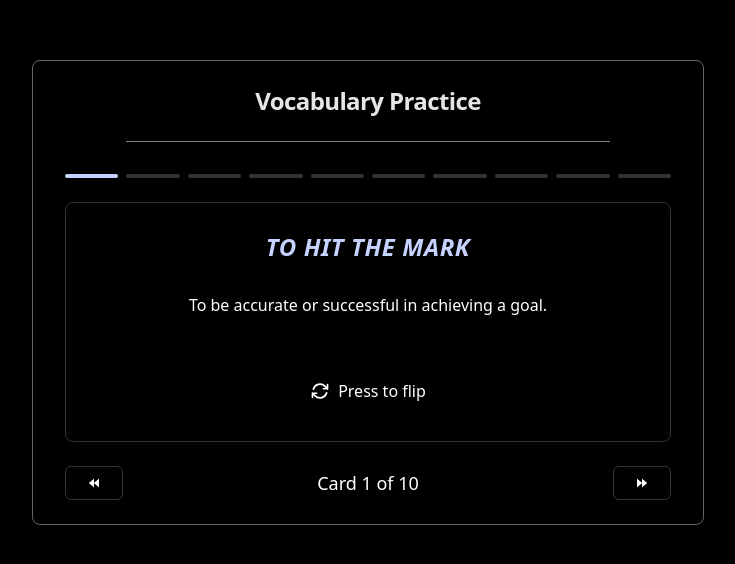
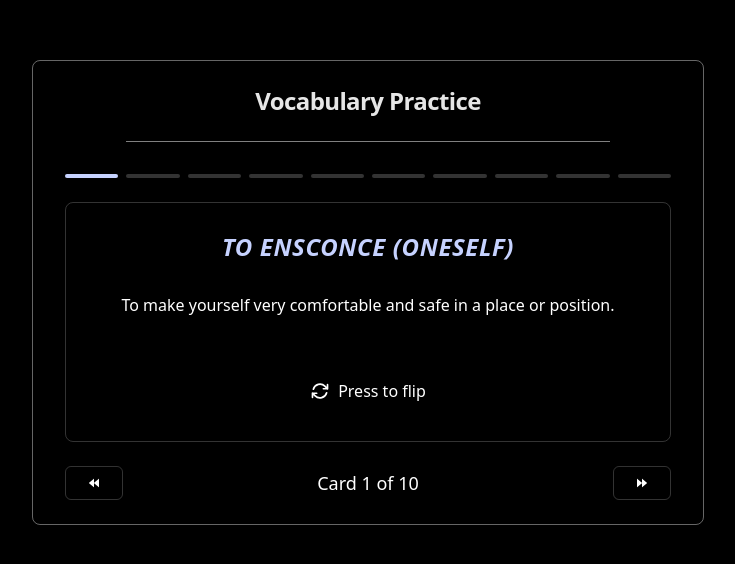
Before and after one commit to deregowskipiotr/fishka, a React (Vite) app: page / in a window 1280 px wide. Shown: the part 108-672 px from the top of the page, without its empty margins (272-1007 px from the left). Built offline with nearby package versions, Linux system fonts and the light colour scheme.

Commit message:
another new words

```diff
--- a/src/constants/index.ts
+++ b/src/constants/index.ts
@@ -8,63 +8,85 @@ export interface VocabularyWord {
 
 export const vocabularyWords: VocabularyWord[] = [
   {
-    word: "to hit the mark",
-    explanation: "To be accurate or successful in achieving a goal.",
-    example: "The team's new strategy helped them hit the mark and win the game.",
-    example1: "Her precise analysis hit the mark perfectly, resolving the longstanding debate among experts."
+    word: "to ensconce (oneself)",
+    explanation:
+      "To make yourself very comfortable and safe in a place or position.",
+    example:
+      "After a long day, I like to ensconce myself on the sofa with a good book.",
+    example1:
+      "She ensconced herself in the armchair by the fireplace, wrapped in a blanket, and completely disappeared into her novel.",
   },
   {
-    word: "blatantly",
-    explanation: "In an obvious way, without trying to hide it.",
-    example: "He blatantly ignored the rules by parking in the wrong place.",
-    example1: "The politician blatantly disregarded ethical norms, sparking widespread public outrage."
+    word: "tepid",
+    explanation:
+      "Slightly warm, not hot; also used to describe a reaction that is not very enthusiastic.",
+    example: "The coffee was tepid, so I asked for a fresh cup.",
+    example1:
+      "The audience gave a rather tepid response to the speech, which suggested they were not particularly impressed.",
   },
   {
-    word: "endeavour",
-    explanation: "An effort or attempt to achieve something.",
-    example: "Her endeavour to learn English paid off after months of study.",
-    example1: "The collective endeavour of scientists worldwide accelerated the vaccine's development amid the crisis."
+    word: "chiselled",
+    explanation:
+      "Having very clear, strong facial features (often used to describe a handsome face).",
+    example: "He has a chiselled jaw and looks like a movie star.",
+    example1:
+      "The actor’s chiselled features and intense gaze made him instantly recognisable in every frame of the film.",
   },
   {
-    word: "therein",
-    explanation: "In that place, document, or thing mentioned.",
-    example: "The book explains the rules, and the answers are therein.",
-    example1: "The contract specifies obligations, with penalties detailed therein for non-compliance."
+    word: "boisterous",
+    explanation:
+      "Loud, energetic, and a bit wild; often used for children, parties, or weather.",
+    example:
+      "The children were so boisterous that the teacher had to ask them to be quieter.",
+    example1:
+      "The boisterous crowd at the concert sang along at the top of their voices, creating an electric atmosphere.",
   },
   {
-    word: "auspicious",
-    explanation: "Favorable or promising good luck.",
-    example: "The sunny weather was an auspicious start to the wedding day.",
-    example1: "The auspicious alignment of market trends and innovation propelled the startup to unprecedented success."
+    word: "to root for",
+    explanation:
+      "To support or cheer for someone, especially in a competition or difficult situation.",
+    example: "I always root for the underdog in sports matches.",
+    example1:
+      "Despite the odds, the whole nation was rooting for the young athlete to win the final race.",
   },
   {
-    word: "inception",
-    explanation: "The beginning or start of something.",
-    example: "Since the inception of the club, it has grown a lot.",
-    example1: "From its inception, the policy has undergone rigorous scrutiny and iterative refinements."
+    word: "feast for the eyes",
+    explanation:
+      "Something very beautiful to look at; a very attractive sight.",
+    example: "The sunset over the sea was a real feast for the eyes.",
+    example1:
+      "The palace gardens, with their perfectly arranged flowers and fountains, were a true feast for the eyes.",
   },
   {
-    word: "fierce",
-    explanation: "Very strong, intense, or aggressive.",
-    example: "There was fierce competition between the two teams.",
-    example1: "Fierce geopolitical tensions underscored the fragility of international alliances."
+    word: "deleterious",
+    explanation:
+      "Harmful, especially in a way that is not immediately obvious.",
+    example: "Smoking has a deleterious effect on your health.",
+    example1:
+      "The report highlighted the deleterious impact of long‑term stress on both mental and physical well‑being.",
   },
   {
-    word: "eradication",
-    explanation: "Complete removal or destruction of something bad.",
-    example: "The eradication of weeds made the garden look better.",
-    example1: "Global efforts toward the eradication of polio exemplify coordinated public health triumphs."
+    word: "to reignite",
+    explanation:
+      "To start again or give new energy to something (like a fire, an argument, or a relationship).",
+    example: "That old photo really reignited my interest in photography.",
+    example1:
+      "The scandal reignited public debate about corruption in politics, which had been quiet for months.",
   },
   {
-    word: "many's the time",
-    explanation: "Happened many times in the past.",
-    example: "Many's the time I've forgotten my keys at home.",
-    example1: "Many's the time we've navigated such vicissitudes, emerging resilient from adversity."
+    word: "forlorn",
+    explanation:
+      "Sad and lonely, often because of being abandoned or having no hope.",
+    example: "The dog looked forlorn, sitting alone in the rain.",
+    example1:
+      "She gave a forlorn smile as she watched the last bus leave without her.",
   },
   {
-    word: "inconceivable",
-    explanation: "Impossible or very hard to believe.",
-    example: "It is inconceivable that he forgot the meeting.",
-    example1: "The inconceivable scale of quantum phenomena challenges classical intuitions of reality."
-  }
+    word: "glimmer",
+    explanation:
+      "A small, faint sign of something (like hope, light, or a possibility).",
+    example: "Even in the darkest moment, there was still a glimmer of hope.",
+    example1:
+      "There was only a glimmer of evidence to support his theory, but it was enough to start a new investigation.",
+  },
 ];
```
